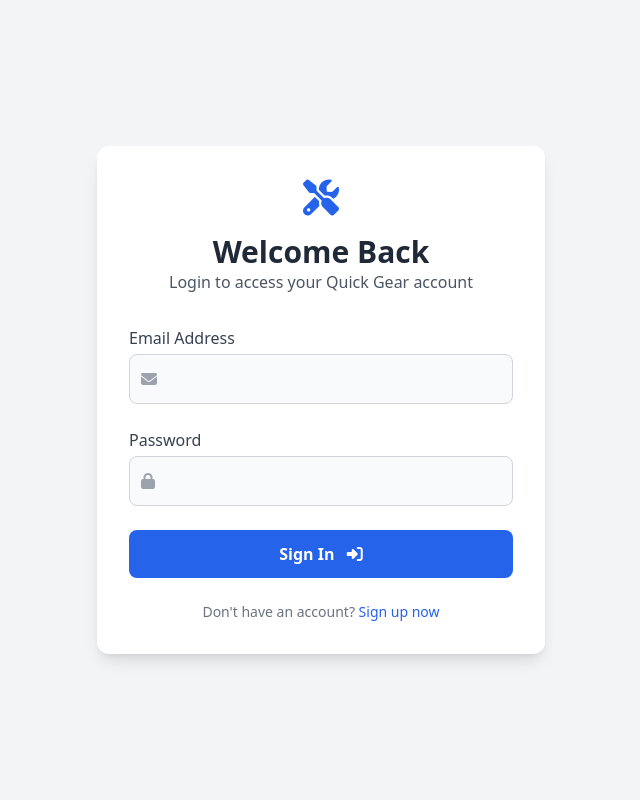
After one commit to igmansvi/Quick-Gear, a PHP site: page /login.php in a window 1280 px wide. The commit adds this page. Shown: the whole page, without its empty margins (319-959 px from the left). Run offline with PHP 8.4, Linux system fonts and the light colour scheme; some libraries are stand-ins or nearby versions.

Commit message:
added login and session management

```diff
--- a/bookings.php
+++ b/bookings.php
@@ -1,4 +1,9 @@
 <?php
+session_start();
+if (!isset($_SESSION['user_id'])) {
+    header("Location: login.php");
+    exit();
+}
 include './includes/header.php';
 include './data/bookings_data.php';
 ?>
--- a/includes/header.php
+++ b/includes/header.php
@@ -21,9 +21,10 @@
             Bookings
         </a>
     </nav>
-    <a id="nav-user" href="index.php"
+    <a id="nav-user" href="<?php echo isset($_SESSION['user_id']) ? 'profile.php' : 'login.php'; ?>"
         class="user-btn relative bg-[#3a86ff] text-white border-none py-3 px-6 rounded-full font-semibold cursor-pointer transition-all duration-300 ease-in-out hover:bg-[#a8dadc] hover:text-[#2b2d42] hover:-translate-y-0.5 hover:shadow-lg flex items-center gap-2 overflow-hidden group">
-        <span class="relative z-10">User</span>
+        <span
+            class="relative z-10"><?php echo isset($_SESSION['user_name']) ? htmlspecialchars($_SESSION['user_name']) : 'User'; ?></span>
         <span
             class="absolute inset-0 bg-gradient-to-r from-[#3a86ff] to-[#a8dadc] opacity-0 group-hover:opacity-100 transition-opacity duration-300"></span>
         <i class="fas fa-user relative z-10"></i>
--- /dev/null
+++ b/includes/init.php
@@ -0,0 +1,29 @@
+<?php
+if (session_status() === PHP_SESSION_NONE) {
+    session_start();
+}
+
+function isLoggedIn()
+{
+    return isset($_SESSION['user_id']) && !empty($_SESSION['user_id']);
+}
+
+function requireLogin()
+{
+    if (!isLoggedIn()) {
+        header("Location: login.php");
+        exit();
+    }
+}
+
+$session_timeout = 1800; // 30 minutes in seconds
+
+if (isset($_SESSION['last_activity']) && (time() - $_SESSION['last_activity'] > $session_timeout)) {
+    session_unset();
+    session_destroy();
+    header("Location: login.php?timeout=1");
+    exit();
+}
+
+$_SESSION['last_activity'] = time();
+?>
--- a/index.php
+++ b/index.php
@@ -1,3 +1,7 @@
+<?php
+require_once './includes/init.php';
+requireLogin();
+?>
 <!DOCTYPE html>
 <html lang="en">
 
--- /dev/null
+++ b/login.php
@@ -0,0 +1,103 @@
+<?php
+require_once './includes/init.php';
+if (isLoggedIn()) {
+    header("Location: index.php");
+    exit();
+}
+$error_message = '';
+$timeout_message = '';
+if (isset($_GET['timeout']) && $_GET['timeout'] == 1) {
+    $timeout_message = "Your session has expired. Please login again.";
+}
+
+if ($_SERVER['REQUEST_METHOD'] === 'POST') {
+    require_once './data/users_data.php';
+}
+?>
+<!DOCTYPE html>
+<html lang="en">
+
+<head>
+    <meta charset="UTF-8">
+    <meta name="viewport" content="width=device-width, initial-scale=1.0">
+    <title>Login - Quick Gear</title>
+    <link rel="stylesheet" href="https://cdnjs.cloudflare.com/ajax/libs/font-awesome/6.4.0/css/all.min.css">
+    <script src="https://cdn.tailwindcss.com"></script>
+    <script>
+        tailwind.config = {
+            theme: {
+                extend: {
+                    colors: {
+                        primary: '#ff8c00',
+                        secondary: '#ff6300',
+                        accent: '#ffdd00',
+                    }
+                }
+            }
+        }
+    </script>
+</head>
+
+<body class="font-sans m-0 p-0 box-border bg-gray-100 min-h-screen flex items-center justify-center">
+
+    <main class="container mx-auto py-16 px-4">
+        <div class="max-w-md mx-auto bg-white rounded-xl shadow-lg p-8 transition duration-300 hover:shadow-2xl">
+            <div class="text-center mb-8">
+                <i class="fas fa-tools text-4xl text-blue-600 mb-4"></i>
+                <h2 class="text-3xl font-bold text-gray-800">Welcome Back</h2>
+                <p class="text-gray-600">Login to access your Quick Gear account</p>
+            </div>
+
+            <?php if (!empty($error_message)): ?>
+                <div class="bg-red-100 border-l-4 border-red-500 text-red-700 p-4 mb-6 rounded-lg">
+                    <div class="flex items-center">
+                        <i class="fas fa-exclamation-circle mr-2"></i>
+                        <p><?php echo htmlspecialchars($error_message); ?></p>
+                    </div>
+                </div>
+            <?php endif; ?>
+
+            <?php if (!empty($timeout_message)): ?>
+                <div class="bg-yellow-100 border-l-4 border-yellow-500 text-yellow-700 p-4 mb-6 rounded-lg">
+                    <div class="flex items-center">
+                        <i class="fas fa-clock mr-2"></i>
+                        <p><?php echo htmlspecialchars($timeout_message); ?></p>
+                    </div>
+                </div>
+            <?php endif; ?>
+
+            <form action="login.php" method="post" class="space-y-6">
+                <div>
+                    <label for="email" class="block text-gray-700 font-medium mb-1">Email Address</label>
+                    <div class="relative">
+                        <i class="fas fa-envelope absolute left-3 top-1/2 -translate-y-1/2 text-gray-400"></i>
+                        <input type="email" name="email" id="email" required
+                            class="w-full bg-gray-50 border border-gray-300 pl-10 pr-3 py-3 rounded-lg focus:ring-2 focus:ring-blue-500 focus:border-transparent">
+                    </div>
+                </div>
+
+                <div>
+                    <label for="password" class="block text-gray-700 font-medium mb-1">Password</label>
+                    <div class="relative">
+                        <i class="fas fa-lock absolute left-3 top-1/2 -translate-y-1/2 text-gray-400"></i>
+                        <input type="password" name="password" id="password" required
+                            class="w-full bg-gray-50 border border-gray-300 pl-10 pr-3 py-3 rounded-lg focus:ring-2 focus:ring-blue-500 focus:border-transparent">
+                    </div>
+                </div>
+
+                <div>
+                    <button type="submit"
+                        class="w-full bg-blue-600 hover:bg-blue-700 text-white font-semibold py-3 rounded-lg transition-colors duration-300">
+                        Sign In <i class="fas fa-sign-in-alt ml-2"></i>
+                    </button>
+                </div>
+            </form>
+
+            <div class="mt-6 text-center text-sm text-gray-500">
+                <p>Don't have an account? <a href="#" class="text-blue-600 hover:underline">Sign up now</a></p>
+            </div>
+        </div>
+    </main>
+</body>
+
+</html>
```
Also changed, not shown: browse.php (+7 -1 lines), data/bookings_data.php (+7 -1 lines), data/users_data.php (added, +94 -0 lines), list_item.php (+7 -1 lines), rent.php (+25 -18 lines).
